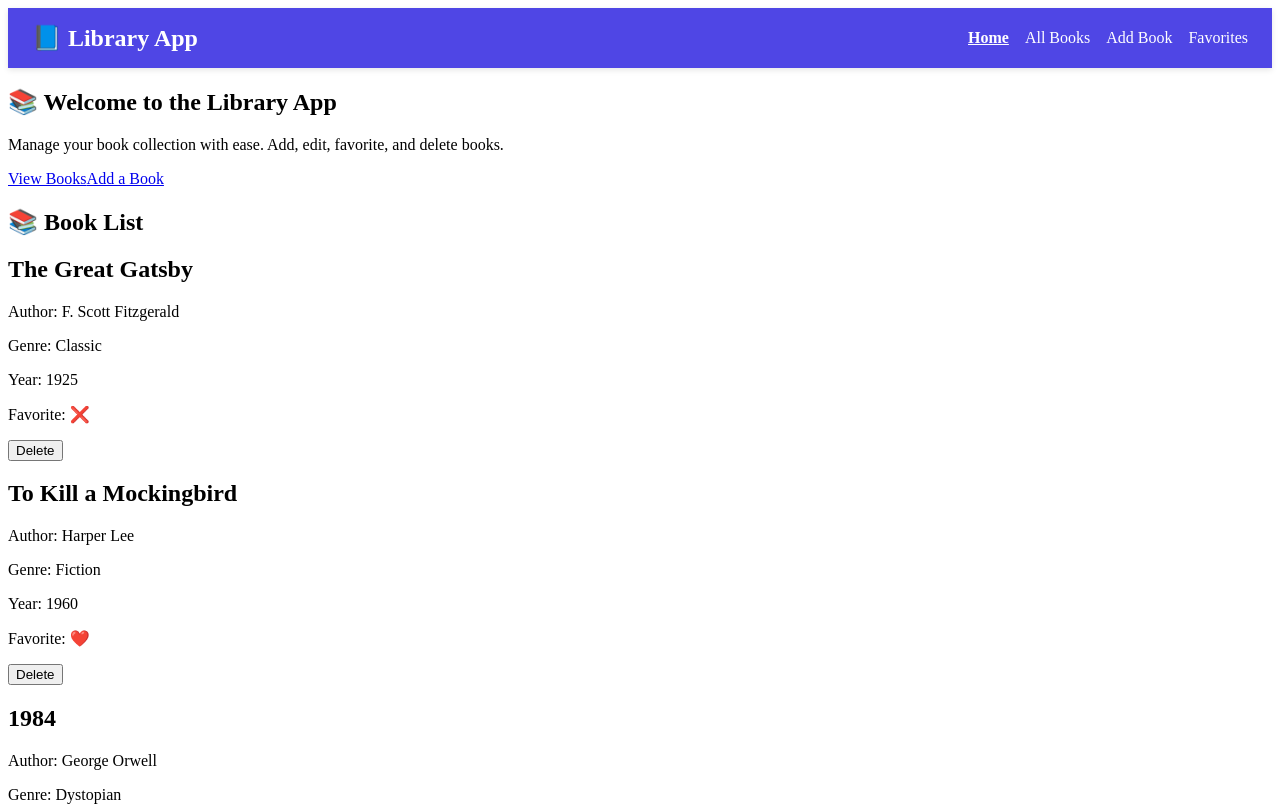
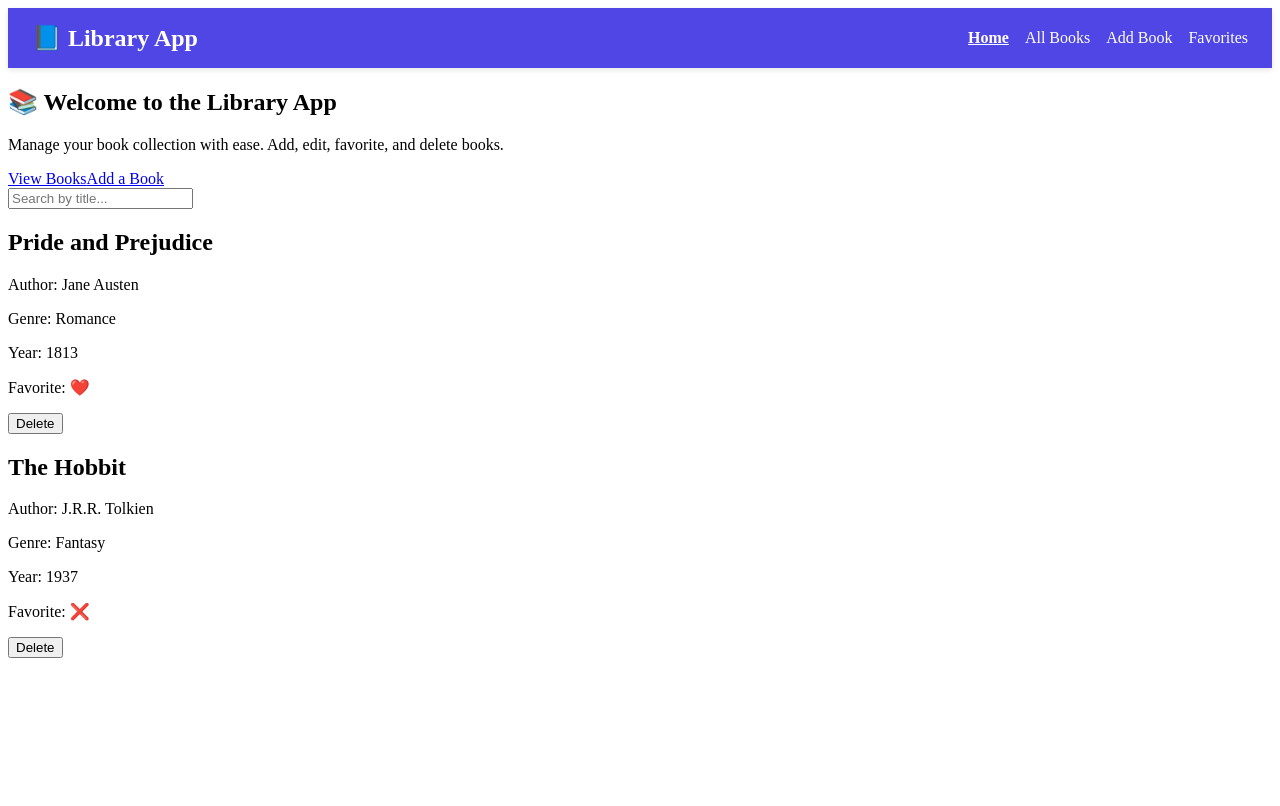
Before and after one commit to leparan-felix/Library-app, a React (Vite) app: page / in a window 1280 px wide. Shown: the top 806 px of the page. Built offline with nearby package versions, Linux system fonts and the light colour scheme; data requests are answered from the project's data file.

Commit message:
Update BookList with SearchBar, loading state, and delete filter

```diff
--- a/db.json
+++ b/db.json
@@ -1,31 +1,7 @@
 {
   "books": [
     {
-        "id": 1,
-        "title": "The Great Gatsby",
-        "author": "F. Scott Fitzgerald",
-        "genre": "Classic",
-        "publicationYear": 1925,
-        "isFavorite": false
-      },
-      {
-        "id": 2,
-        "title": "To Kill a Mockingbird",
-        "author": "Harper Lee",
-        "genre": "Fiction",
-        "publicationYear": 1960,
-        "isFavorite": true
-      },
-      {
-        "id": 3,
-        "title": "1984",
-        "author": "George Orwell",
-        "genre": "Dystopian",
-        "publicationYear": 1949,
-        "isFavorite": false
-      },
-      {
-        "id": 4,
+      "id": "4",
       "title": "Pride and Prejudice",
       "author": "Jane Austen",
       "genre": "Romance",
@@ -33,7 +9,7 @@
       "isFavorite": true
     },
     {
-        "id": 5,
+      "id": "5",
       "title": "The Hobbit",
       "author": "J.R.R. Tolkien",
       "genre": "Fantasy",
--- a/src/components/BookList.jsx
+++ b/src/components/BookList.jsx
@@ -1,49 +1,53 @@
-// Import required hooks and component
 import { useEffect, useState } from "react";
 import BookCard from "./BookCard";
+import SearchBar from "./SearchBar";
 
 function BookList() {
-  // State to store all books
+  // Store all books
   const [books, setBooks] = useState([]);
 
-  // State to track loading
+  // Loading state
   const [loading, setLoading] = useState(true);
 
-  // Fetch books when component loads
+  // Search input
+  const [searchTerm, setSearchTerm] = useState("");
+
+  // Fetch books from server
   useEffect(() => {
     fetch("http://localhost:3004/books")
       .then((res) => res.json())
       .then((data) => {
-        setBooks(data);        // Store books in state
-        setLoading(false);     // Stop loading spinner
+        setBooks(data);
+        setLoading(false);
       })
-      .catch(() => setLoading(false)); // Stop loading if there's an error
+      .catch(() => setLoading(false));
   }, []);
 
-  // Handle delete button
+  // Handle delete
   const handleDelete = (id) => {
     fetch(`http://localhost:3004/books/${id}`, {
       method: "DELETE",
     }).then(() => {
-      // Filter out deleted book from UI
       const updated = books.filter((book) => book.id !== id);
       setBooks(updated);
     });
   };
 
-  // Show loading text if fetching
-  if (loading) return <p>Loading books...</p>;
+  // Filter books based on search
+  const filteredBooks = books.filter((book) =>
+    book.title.toLowerCase().includes(searchTerm.toLowerCase())
+  );
 
   return (
     <div>
-      <h2>📚 Book List</h2>
+      <SearchBar searchTerm={searchTerm} onSearch={setSearchTerm} />
 
-      {/* Show message if no books */}
-      {books.length === 0 ? (
-        <p>No books available.</p>
+      {loading ? (
+        <p>Loading books...</p>
+      ) : filteredBooks.length === 0 ? (
+        <p>No matching books found.</p>
       ) : (
-        // Loop through all books and render BookCard
-        books.map((book) => (
+        filteredBooks.map((book) => (
           <BookCard key={book.id} book={book} onDelete={handleDelete} />
         ))
       )}
--- /dev/null
+++ b/src/components/SearchBar.jsx
@@ -0,0 +1,15 @@
+// SearchBar component
+function SearchBar({ searchTerm, onSearch }) {
+  return (
+    <div>
+      <input
+        type="text"
+        placeholder="Search by title..."
+        value={searchTerm}
+        onChange={(e) => onSearch(e.target.value)}
+      />
+    </div>
+  );
+}
+
+export default SearchBar;
```
Lines whose indentation alone changed are shown as unchanged.
